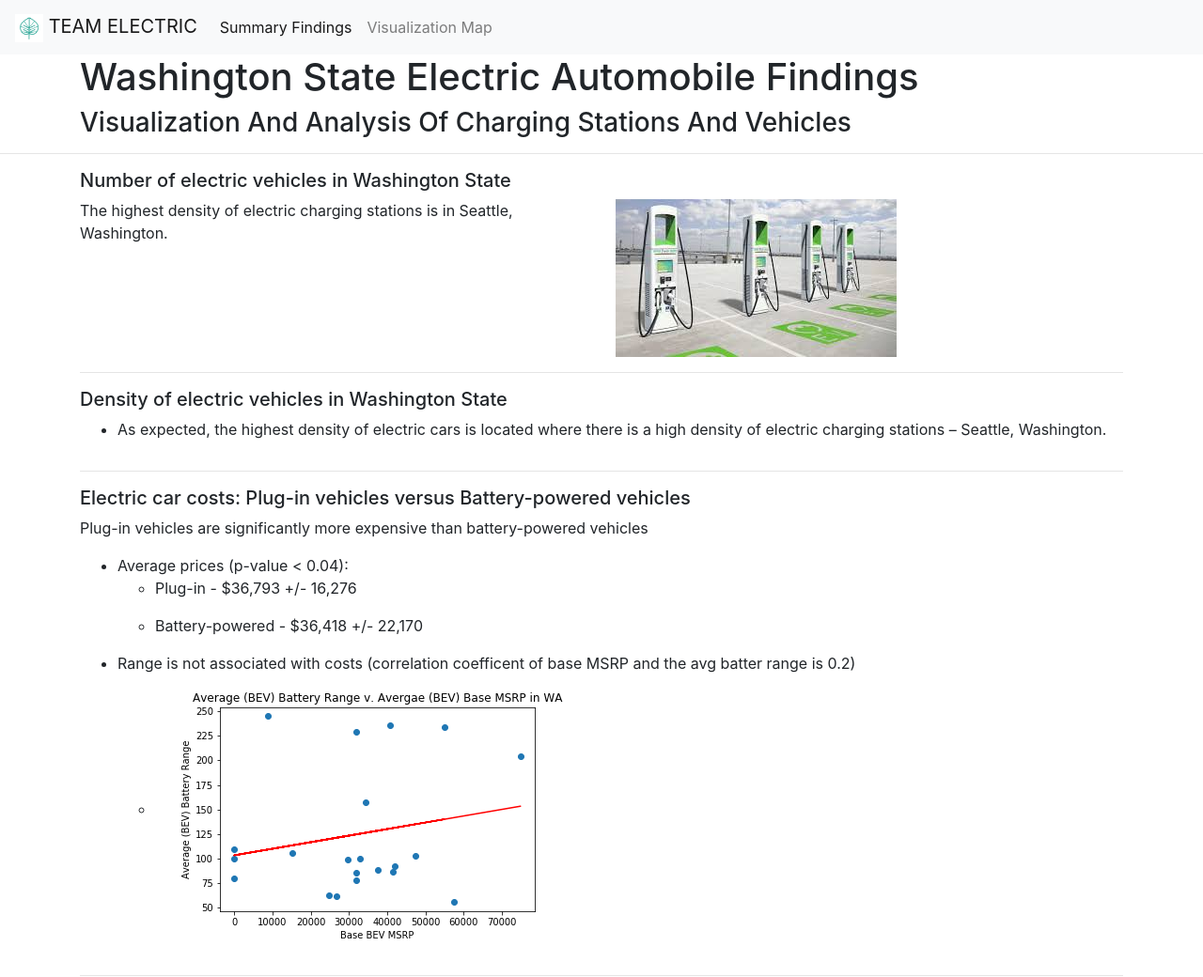
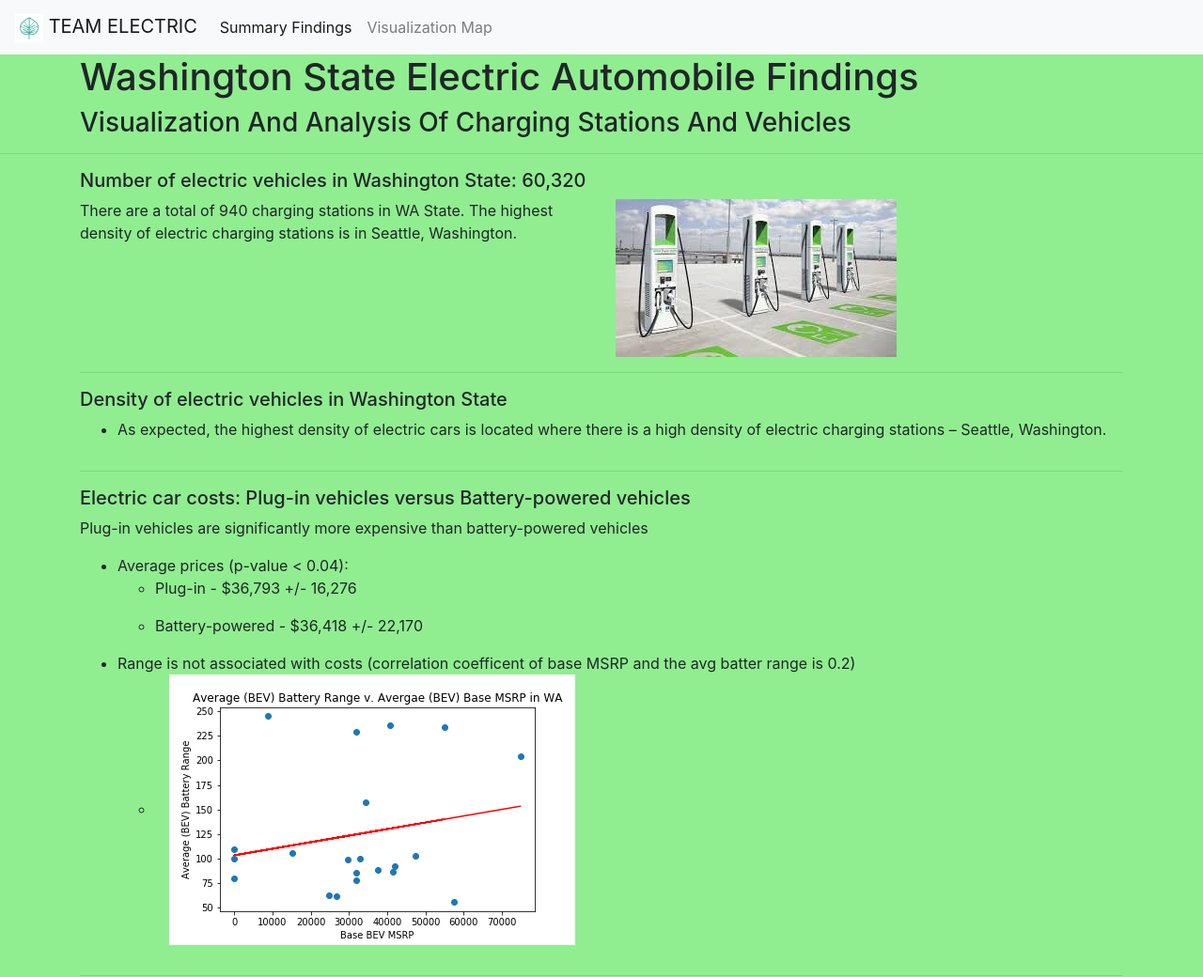
Before and after one commit to charlim26/Project-2-EV, a Flask app: page / in a window 1280 px wide. Shown: the top 1040 px of the page at 94% size. Run offline with Flask 2, Linux system fonts and the light colour scheme; parts of the project's set-up code (start-up, migrations or seed data) failed here and were passed over; some libraries are stand-ins or nearby versions.

Commit message:
update map vis

```diff
--- a/templates/index.html
+++ b/templates/index.html
@@ -23,7 +23,7 @@
     <link rel="stylesheet" href="https://stackpath.bootstrapcdn.com/bootstrap/4.5.2/css/bootstrap.min.css" integrity="sha384-JcKb8q3iqJ61gNV9KGb8thSsNjpSL0n8PARn9HuZOnIxN0hoP+VmmDGMN5t9UJ0Z" crossorigin="anonymous">
 </head>
 
-<body>
+<body style="background-color:lightgreen;">
     <!-- Nav Bar -->
     <nav class="navbar navbar-expand-lg navbar-light bg-light">
         <a class="navbar-brand" href="#">
@@ -53,11 +53,11 @@
     <div class="container-lg">
       <div class="row">
         <div class="col">
-          <h5>Number of electric vehicles in Washington State</h5>
+          <h5>Number of electric vehicles in Washington State: 60,320</h5>
         </div>
       </div>
       <div class="row">
-        <div class="col"><p>The highest density of electric charging stations is in Seattle, Washington.</p></div>
+        <div class="col"><p>There are a total of 940 charging stations in WA State. The highest density of electric charging stations is in Seattle, Washington.</p></div>
         <div class="col slide" data-aos="fade"><img src="{{url_for('static', filename='Electric Charging Stations.jpg')}}"></div>
       </div>
       <hr>
--- a/templates/viz.html
+++ b/templates/viz.html
@@ -22,7 +22,7 @@
 
 <body>
     <!-- Nav Bar -->
-    <nav class="navbar navbar-expand-lg navbar-light bg-light">
+    <nav class="navbar navbar-expand-lg navbar-light bg-light navbar-fixed-top">
         <a class="navbar-brand" href="#">
           <img src="{{url_for('static', filename='logo.png')}}" width="30" height="30" alt=""/>
           TEAM ELECTRIC
```
Also changed, not shown: static/app.js (+8 -3 lines).
